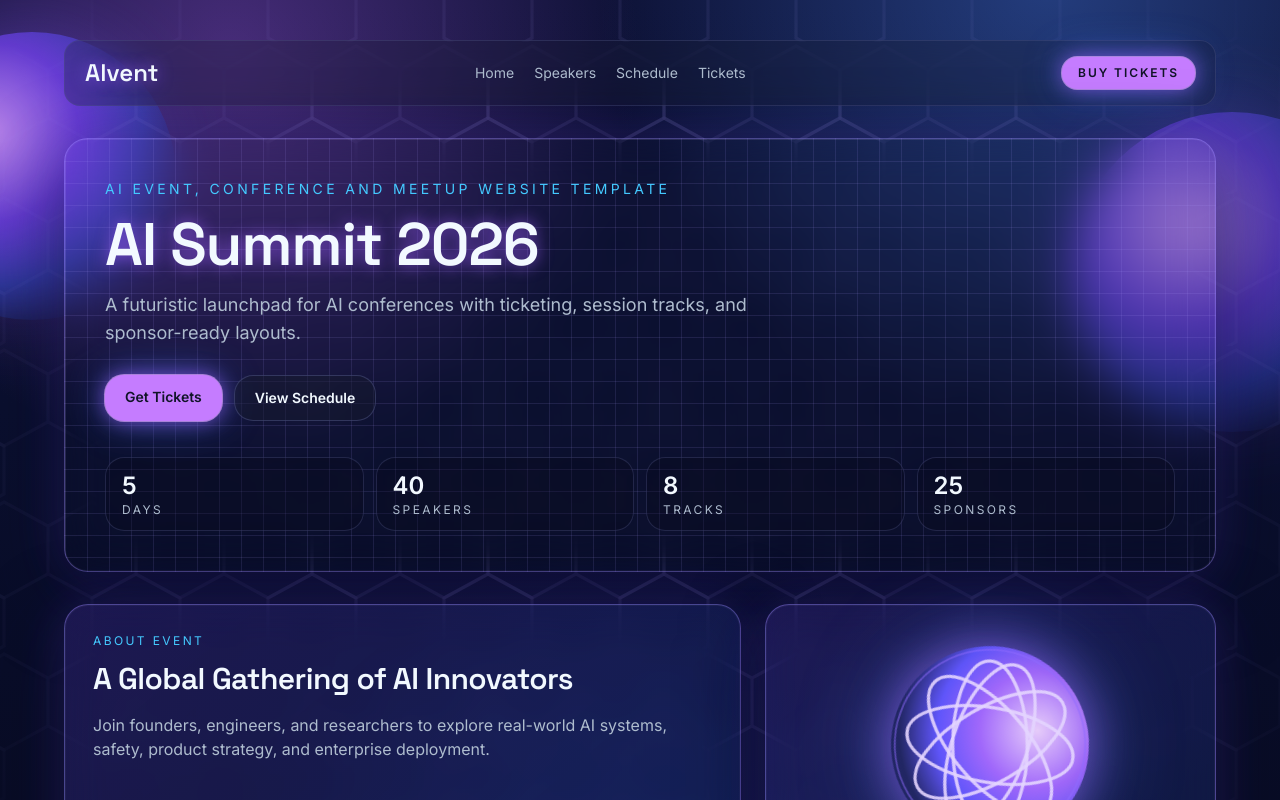
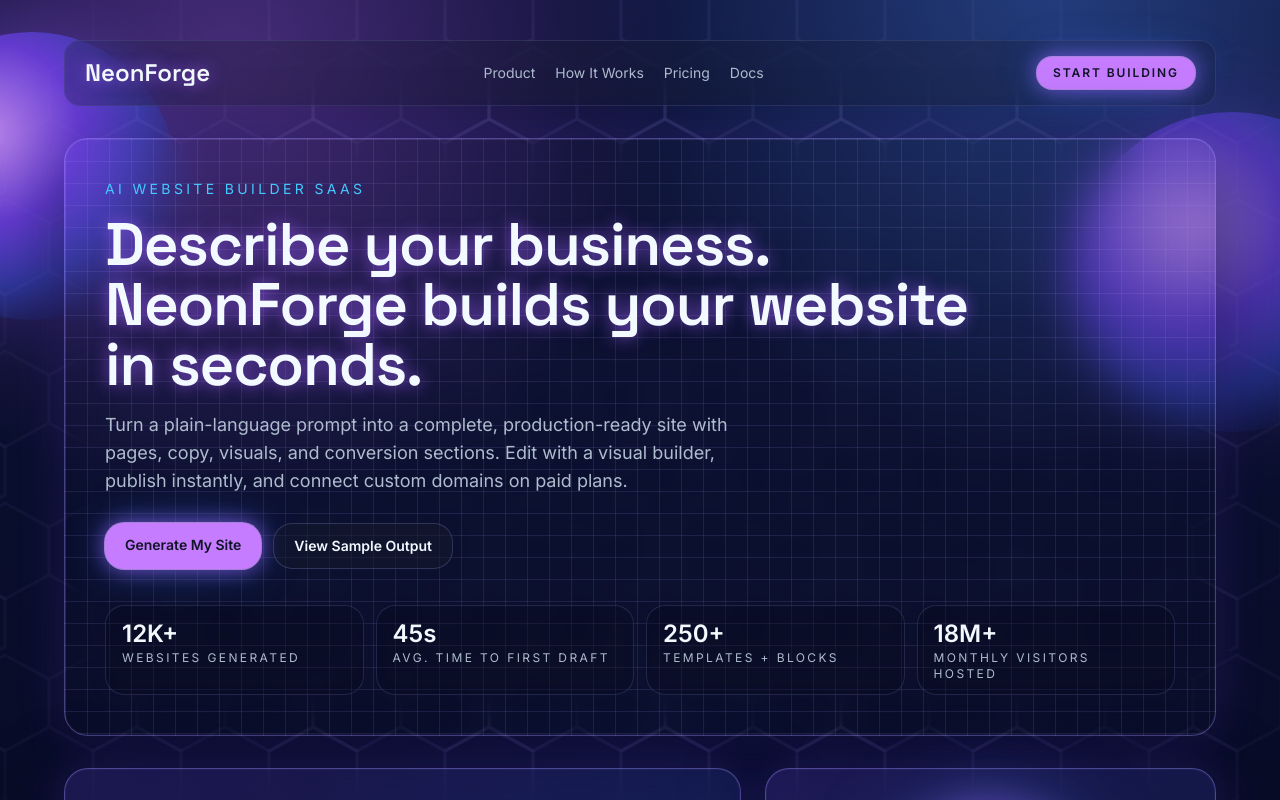
Before and after one commit to retrocodes12/NEO, a Next.js app: page / in a window 1280 px wide. Shown: the top 800 px of the page. Built offline with nearby package versions, Linux system fonts and the light colour scheme.

Commit message:
feat: rewrite NeonForge landing hero for AI website builder SaaS

```diff
--- a/app/(marketing)/page.tsx
+++ b/app/(marketing)/page.tsx
@@ -3,10 +3,10 @@ import Link from "next/link";
 import { NeonOrb } from "@/components/shared/neon-orb";
 
 const stats = [
-  { label: "Days", value: "5" },
-  { label: "Speakers", value: "40" },
-  { label: "Tracks", value: "8" },
-  { label: "Sponsors", value: "25" },
+  { label: "Websites Generated", value: "12K+" },
+  { label: "Avg. Time To First Draft", value: "45s" },
+  { label: "Templates + Blocks", value: "250+" },
+  { label: "Monthly Visitors Hosted", value: "18M+" },
 ];
 
 export default function MarketingPage() {
@@ -18,31 +18,36 @@ export default function MarketingPage() {
 
       <div className="relative mx-auto max-w-6xl space-y-8">
         <header className="flex items-center justify-between rounded-2xl border border-border/70 bg-card/35 px-5 py-4 backdrop-blur-xl">
-          <p className="font-heading text-2xl font-semibold neon-text">Alvent</p>
+          <p className="font-heading text-2xl font-semibold neon-text">NeonForge</p>
           <nav className="hidden gap-5 text-sm text-muted-foreground md:flex">
-            <span>Home</span>
-            <span>Speakers</span>
-            <span>Schedule</span>
-            <span>Tickets</span>
+            <span>Product</span>
+            <span>How It Works</span>
+            <span>Pricing</span>
+            <span>Docs</span>
           </nav>
           <Link href="/dashboard" className="neon-ring rounded-lg bg-primary px-4 py-2 text-xs font-semibold uppercase tracking-[0.16em] text-primary-foreground">
-            Buy Tickets
+            Start Building
           </Link>
         </header>
 
         <section className="glass panel-grid relative overflow-hidden rounded-3xl p-7 md:p-10">
-          <p className="text-sm uppercase tracking-[0.24em] text-accent">AI Event, Conference and Meetup Website Template</p>
-          <h1 className="mt-4 max-w-3xl font-heading text-4xl font-semibold neon-text md:text-6xl">AI Summit 2026</h1>
+          <p className="text-sm uppercase tracking-[0.24em] text-accent">AI Website Builder SaaS</p>
+          <h1 className="mt-4 max-w-4xl font-heading text-4xl font-semibold neon-text md:text-6xl">
+            Describe your business.
+            <br />
+            NeonForge builds your website in seconds.
+          </h1>
           <p className="mt-4 max-w-2xl text-base text-muted-foreground md:text-lg">
-            A futuristic launchpad for AI conferences with ticketing, session tracks, and sponsor-ready layouts.
+            Turn a plain-language prompt into a complete, production-ready site with pages, copy, visuals, and conversion sections.
+            Edit with a visual builder, publish instantly, and connect custom domains on paid plans.
           </p>
 
           <div className="mt-7 flex flex-wrap gap-3">
             <Link href="/dashboard" className="neon-ring rounded-xl bg-primary px-5 py-3 text-sm font-semibold text-primary-foreground">
-              Get Tickets
+              Generate My Site
             </Link>
-            <Link href="/p/ai-summit-2026" className="rounded-xl border border-border bg-card/60 px-5 py-3 text-sm font-semibold">
-              View Schedule
+            <Link href="/p/demo-business-site" className="rounded-xl border border-border bg-card/60 px-5 py-3 text-sm font-semibold">
+              View Sample Output
             </Link>
           </div>
 
@@ -58,10 +63,11 @@ export default function MarketingPage() {
 
         <section className="grid gap-6 md:grid-cols-[1.2fr_0.8fr]">
           <article className="glass rounded-3xl p-7">
-            <p className="text-xs uppercase tracking-[0.2em] text-accent">About Event</p>
-            <h2 className="mt-3 font-heading text-3xl font-semibold">A Global Gathering of AI Innovators</h2>
+            <p className="text-xs uppercase tracking-[0.2em] text-accent">How NeonForge Works</p>
+            <h2 className="mt-3 font-heading text-3xl font-semibold">Prompt. Refine. Publish. Grow.</h2>
             <p className="mt-4 text-muted-foreground">
-              Join founders, engineers, and researchers to explore real-world AI systems, safety, product strategy, and enterprise deployment.
+              Built for small businesses, creators, and agencies that need launch speed without sacrificing quality. Generate first draft with AI,
+              tune layout and content in the editor, then publish with one click.
             </p>
           </article>
           <div className="glass relative flex items-center justify-center rounded-3xl p-7">
```
